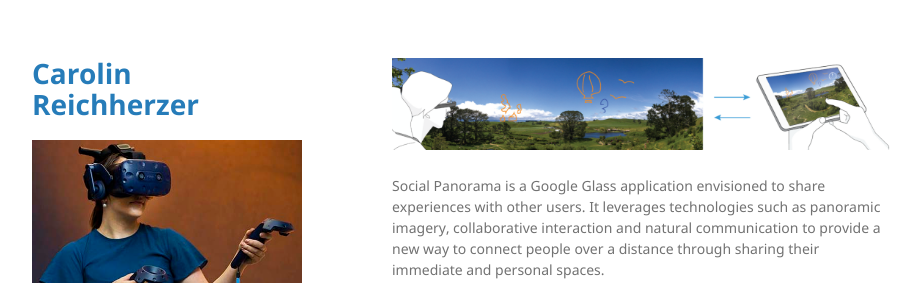
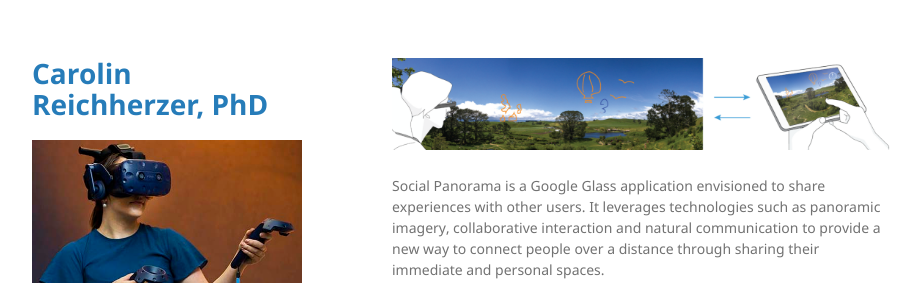
Before and after one commit to kiwicarolin/kiwicarolin.github.io, a Jekyll site: the page built from SocialPanorama.md, in a window 1280 px wide. Shown: the top 283 px of the page, without its empty margins (178-1098 px from the left). Built offline with Jekyll 4.4.1, drawn with Linux system fonts in a browser that asks for light colours.

Commit message:
add phd!

```diff
--- a/_config.yml
+++ b/_config.yml
@@ -1,4 +1,4 @@
-title: Carolin Reichherzer
+title: Carolin Reichherzer, PhD
 logo: /assets/img/ProfileHead.jpg
 description: Hi, I'm Carolin! I'm a Senior Research Associate in all things AR/VR. I love exploring novel interactive experiences for immersive technologies in ways that inspire and delight.
 show_downloads: false
```
